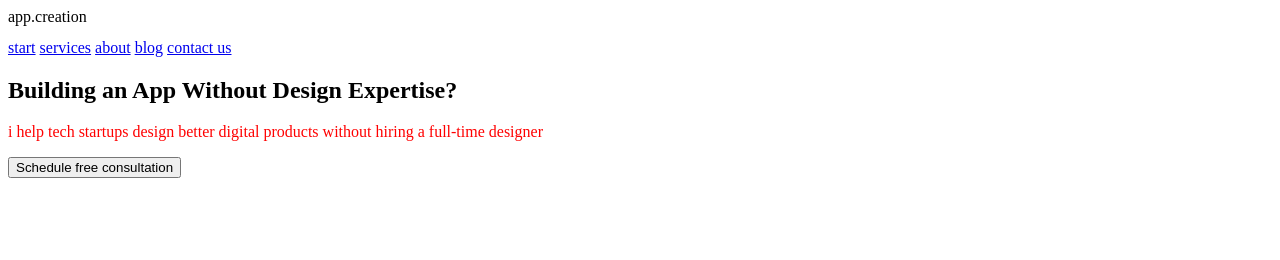
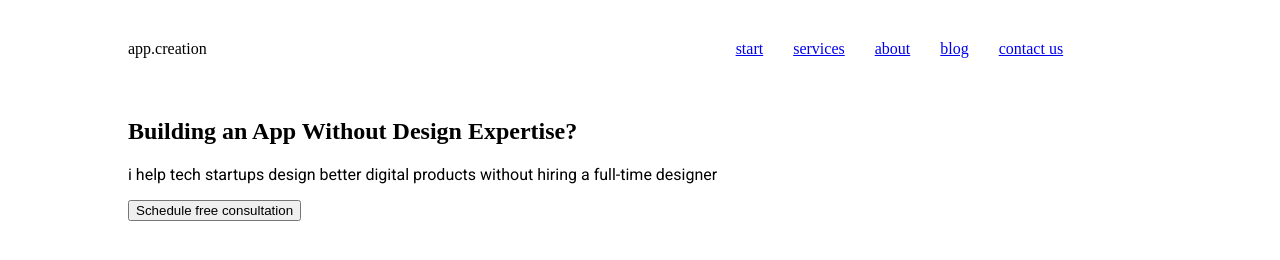
Before and after one commit to WebHeroSchool/dm-bond-html-css, a plain HTML site: page index.html in a window 1280 px wide. Drawn offline with Linux system fonts and the light colour scheme; a web font is replaced by a local one.

Commit message:
стилизация структуры сайта

```diff
--- a/Style.css
+++ b/Style.css
@@ -1,10 +1,45 @@
 nav{
   margin-top: 1%;
 }
+
 .title{
   font-family:Roboto;
 }
 p{
-  font-family:Ranchers;
-  color:red;
+  font-family:Roboto;
+  color:black;
 }
+body{
+  margin:0;
+}
+.header {
+  display: flex;
+  justify-content: space-between;
+}
+.main_section{
+}
+.wrapper {
+  margin:auto;
+  width: 80%;
+}
+.logo,.menu {
+  display: inline-block;
+}
+
+
+.logo {
+  margin-right: 50%;
+  padding: 40px 0;
+}
+
+.header {
+  display: flex;
+  justify-content: space-between;
+}
+
+.menu_item {
+  padding: 0 13px;
+}
+.menu_item:last-child {
+  padding-right:0;
+}
--- a/index.html
+++ b/index.html
@@ -8,7 +8,9 @@
   <title>Сайт №1.2</title>
 </head>
 <body>
+  <div class="wrapper">
     <header class="header">
+    </header>
        <div class="logo">app.creation</div>
        <nav class="menu">
           <a class="menu_item" href="#">start</a>
@@ -18,7 +20,7 @@
           <a class="menu_item" href="#">contact us</a>
         </nav>
     </header>
-     <section class="main_section">
+  <section class="main_section">
         <main class="main-content">
           <h1 class="main-contet_title">Building an App Without Design Expertise?</h1>
           <p class="main-content_subtitle"> i help tech startups design better digital products without hiring a full-time designer </p>
```
